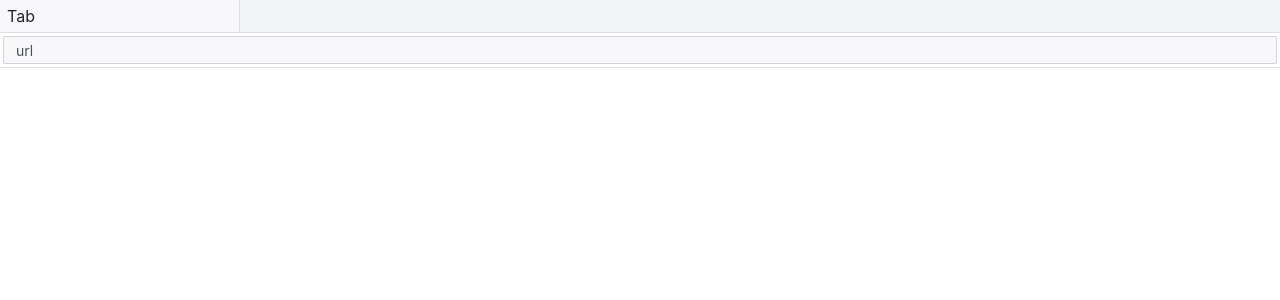
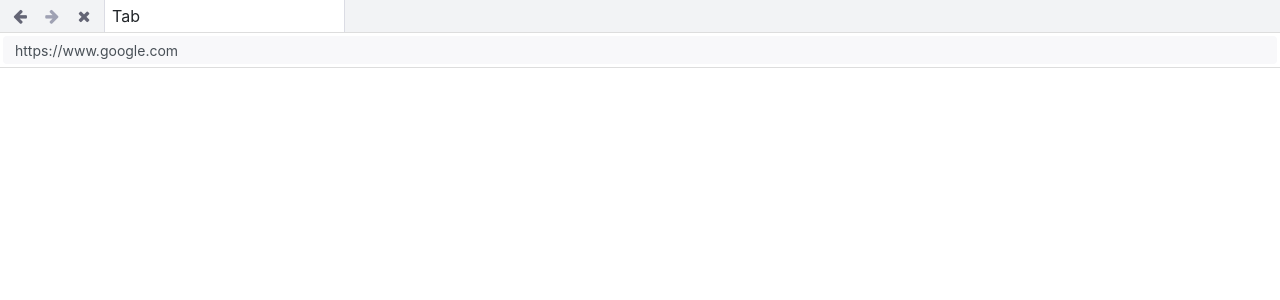
Before and after one commit to gaurab13/peruser, a React (Create React App) app: page / in a window 1280 px wide. Shown: the top 300 px of the page. Built offline with nearby package versions, Linux system fonts and the light colour scheme.

Commit message:
Add basic navigator UI

```diff
--- a/public/index.html
+++ b/public/index.html
@@ -8,6 +8,7 @@
         margin: 0;
       }
     </style>
+    <link rel="stylesheet" href="https://cdnjs.cloudflare.com/ajax/libs/font-awesome/4.7.0/css/font-awesome.min.css">
   </head>
   <body>
     <div id="root"></div>
--- a/src/App.tsx
+++ b/src/App.tsx
@@ -4,7 +4,9 @@ import 'bootstrap/scss/bootstrap.scss';
 
 const App: React.FC = () => {
   return (
-    <TopBar />
+    <div className="topbar" id="topbar">
+      <TopBar />
+    </div>
   );
 }
 
--- /dev/null
+++ b/src/components/Navigator/index.scss
@@ -0,0 +1,33 @@
+.browser-navigator {
+  border-right: 1px solid #dbdce4;
+  white-space: nowrap;
+  height: 32px;
+  button {
+    background: #f2f3f5;
+    cursor: pointer;
+    border: 0;
+    padding: 4px 4px 0 4px;
+    &:focus,
+    &:active {
+      outline: none;
+    }
+    i {
+      width: 24px;
+      height: 24px;
+      font-size: 16px;
+      color: #646575;
+      &:hover {
+        color: #272833;
+      }
+    }
+  }
+  .disabled-btn {
+    cursor: default;
+    i {
+      color: #9fa1b3;
+      &:hover {
+        color: #9fa1b3;
+      }
+    }
+  }
+}
--- /dev/null
+++ b/src/components/Navigator/index.tsx
@@ -0,0 +1,65 @@
+import React, { useEffect } from 'react';
+import './index.scss';
+
+interface IProps {
+  isLoading: boolean;
+  canGoBack: boolean;
+  canGoForward: boolean;
+}
+
+export const Navigator: React.FunctionComponent<IProps> = props => {
+  // useEffect(() => {
+  //   updateNavigationState();
+  // }, []);
+
+  const handlePageviewReload = () => {
+    // reloadPageView();
+    console.log("yo")
+  };
+
+  const handleStopPageviewReload = () => {
+    // stopPageViewReload();
+    console.log("yo")
+  };
+
+  const handleOnBackClick = () => {
+    // goBacktoPreviousPageView();
+    console.log("yo")
+  };
+
+  const handleOnForwardClick = () => {
+    // goForwardtoNextPageView();
+    console.log("yo")
+  };
+
+  return (
+    <div className="browser-navigator px-1">
+      <button
+        className={`go-backward ${props.canGoBack ? '' : 'disabled-btn'}`}
+        onClick={() => handleOnBackClick()}
+        disabled={!props.canGoBack}
+      >
+        <i className="fa fa-arrow-left" />
+      </button>
+
+      <button
+        className={`go-forward ${props.canGoForward ? '' : 'disabled-btn'}`}
+        onClick={() => handleOnForwardClick()}
+        disabled={!props.canGoForward}
+      >
+        <i className="fa fa-arrow-right" />
+      </button>
+      {props.isLoading ? (
+        <button className="stop-page-reload" onClick={() => handleStopPageviewReload()}>
+          <i className="fa fa-times" />
+        </button>
+      ) : (
+        <button className="reload-page" onClick={() => handlePageviewReload()}>
+          <i className="fa fa-repeat" />
+        </button>
+      )}
+    </div>
+  );
+};
+
+export default Navigator;
--- a/src/components/TopBar/index.scss
+++ b/src/components/TopBar/index.scss
@@ -85,7 +85,7 @@
   padding: 3px;
   .form-control {
     font-size: 14px;
-    border-radius: 2px;
+    border: none;
     height: 28px;
     background: #f8f8fa;
     &:focus {
--- a/src/components/TopBar/index.tsx
+++ b/src/components/TopBar/index.tsx
@@ -1,6 +1,7 @@
 import React, { useEffect } from 'react';
 import { connect } from 'react-redux';
 import './index.scss';
+import Navigator from '../Navigator';
 
 type ActionCreator = (...args: any[]) => void;
 
@@ -32,6 +33,11 @@ export const TopBar: React.FunctionComponent<IProps> = props => {
   return (
     <div>
       <div className="d-flex flex-row tab-container">
+        <Navigator
+          canGoBack={true}
+          canGoForward={false}
+          isLoading={true}
+        />
         {urls.map((url, index) => {
           const activeClass = index === activeTabIndex ? 'active' : '';
           return (
@@ -49,7 +55,7 @@ export const TopBar: React.FunctionComponent<IProps> = props => {
         <input
           type="text"
           className="form-control"
-          value={'url'}
+          value={urls[activeTabIndex]}
         />
       </div>
     </div>
```
